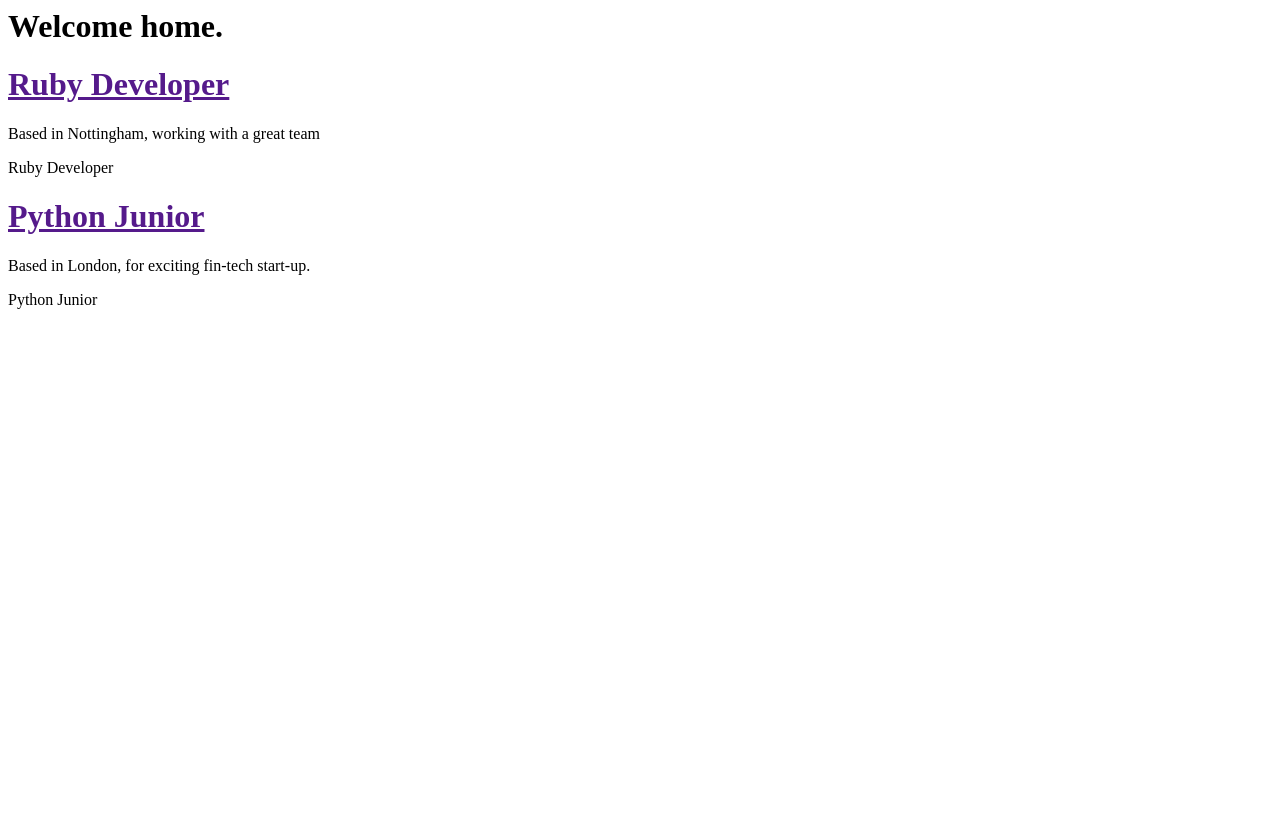
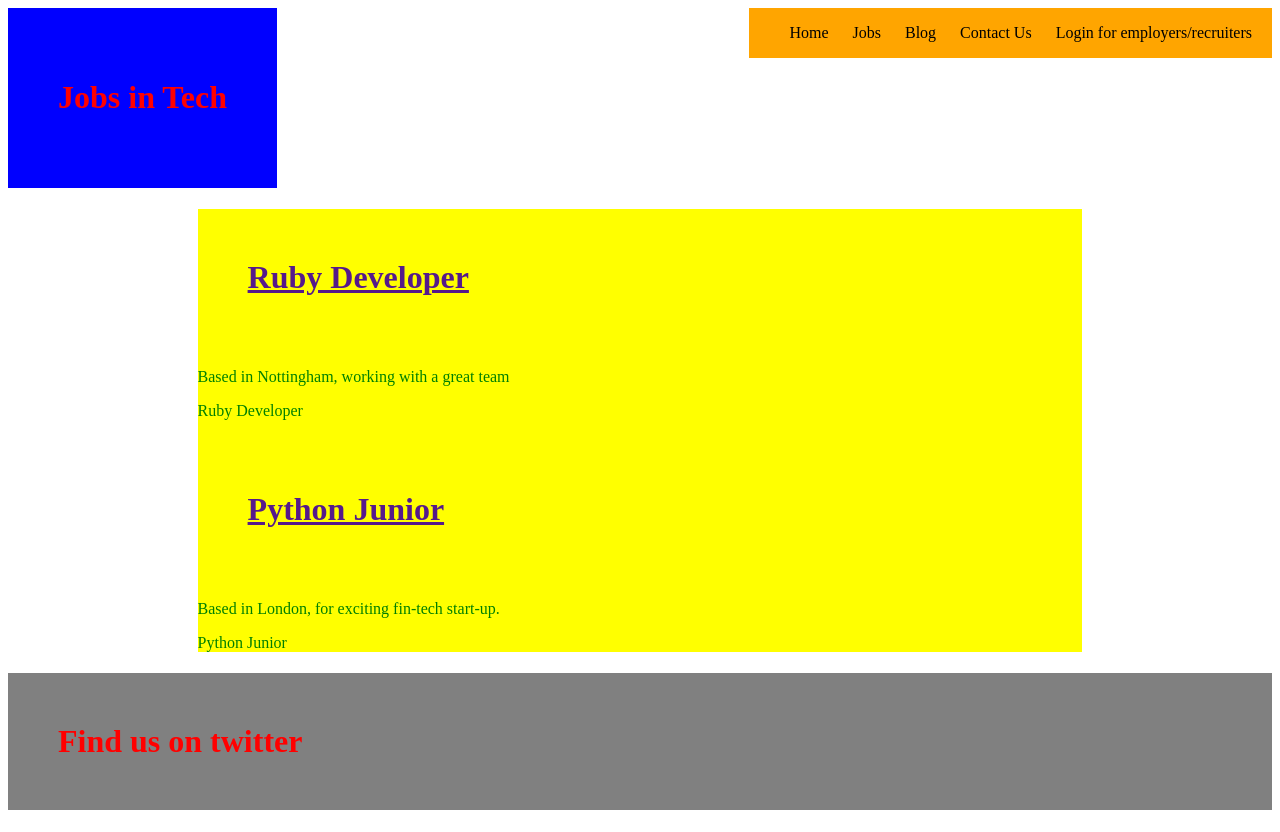
Before and after one commit to mmagnusen/nextstep, a Django app: page / in a window 1280 px wide. Before the commit the page ends 309 px from the top, so only its background shows below. Run offline with Django 3.2, Linux system fonts and the light colour scheme; data comes from the database, SQL or seed files in the repository; both versions use the stored data as it was after the commit.

Commit message:
added css file for jobs list

```diff
--- /dev/null
+++ b/jobpost/static/css/blog.css
@@ -0,0 +1,46 @@
+#wrapper {
+  max-width: 70%;
+  background-color: yellow;
+  margin: 0 auto;
+}
+
+  background-colour {
+  blue;
+}
+body {
+  background-color: ;
+}
+
+#header {
+  background-color: white;
+}
+
+#title {
+  max-width: 50%;
+  background-color: blue;
+  display: inline-block;
+}
+
+#navigation {
+  background-color: orange;
+  max-width: 50%;
+  display: inline-block;
+  float: right;
+}
+
+#navigation li {
+  display: inline;
+  padding-right: 20px;
+}
+
+#footer {
+  background-color: grey;
+}
+
+h1 {
+  color: red;
+  colour: red;
+  padding: 50px;
+}
+
+p {color: green;}
--- a/jobpost/templates/jobpost/post_list.html
+++ b/jobpost/templates/jobpost/post_list.html
@@ -1,17 +1,37 @@
+{% load staticfiles %}
 <!DOCTYPE>
 <html>
   <head>
     <title>Job List</title>
+    <link rel="stylesheet" href="{% static 'css/blog.css' %}">
   </head>
   <body>
-  <h1>Welcome home.</h1>
+    <div id="header">
+      <div id="title">
+        <h1>Jobs in Tech</h1>
+      </div>
+      <div id="navigation">
+        <ul>
+          <li>Home</li>
+          <li>Jobs</li>
+          <li>Blog</li>
+          <li>Contact Us</li>
+          <li>Login for employers/recruiters</li>
+        </ul>
+      </div>
+    </div>
+    <div id="wrapper">
         {% for post in posts %}
           <div>
             <h1><a href = ''>{{ post.title }}</a></h1>
             <p>{{ post.description|linebreaksbr }}</p>
             <p> {{ post }} </p>
-    <div>
+          </div>
         {% endfor %}
+    </div>
+
+    <div id="footer">
+      <h1>Find us on twitter</h1>
+    </div>
   </body>
-
 </html>
```
Also changed, not shown: db.sqlite3. Lines whose indentation alone changed are shown as unchanged.
